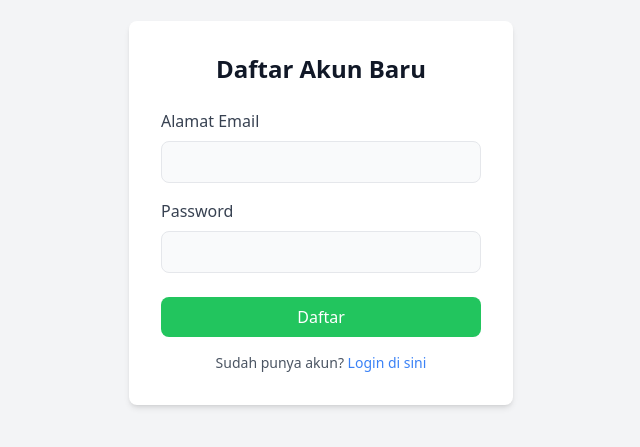
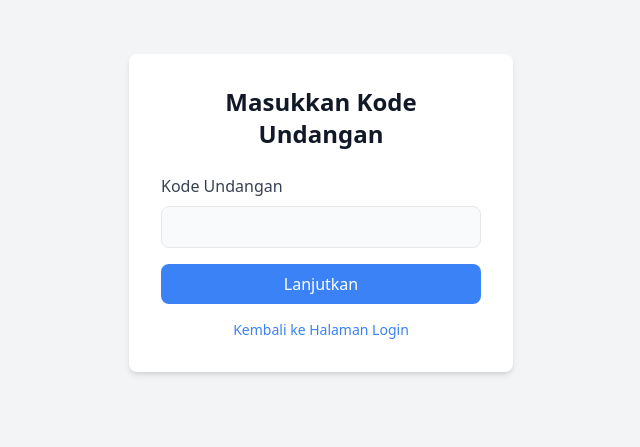
Before and after one commit to kangrianai89/CATATAN-KANG-RIAN, a React (Vite) app: page /register in a window 1280 px wide. Shown: the part 187-634 px from the top of the page, without its empty margins (319-959 px from the left). Built offline with nearby package versions, Linux system fonts and the light colour scheme; no server answers.

Commit message:
fitur: proteksi halaman registrasi dengan kode undangan

```diff
--- a/src/pages/LoginPage.jsx
+++ b/src/pages/LoginPage.jsx
@@ -28,7 +28,7 @@ function LoginPage() {
   return (
     <div className="flex items-center justify-center min-h-screen bg-gray-100 dark:bg-gray-900">
       <div className="p-8 bg-white dark:bg-gray-800 rounded-lg shadow-md w-full max-w-sm">
-        <h2 className="text-2xl font-bold mb-6 text-center text-gray-900 dark:text-white">Login ke DevStudy Hub</h2>
+        <h2 className="text-2xl font-bold mb-6 text-center text-gray-900 dark:text-white">Login ke CATATAN KANG RIAN</h2>
         <form onSubmit={handleLogin}>
           <div className="mb-4">
             <label className="block text-gray-700 dark:text-gray-300 mb-2" htmlFor="email">Alamat Email</label>
@@ -55,12 +55,16 @@ function LoginPage() {
             {loading ? 'Logging in...' : 'Login'}
           </button>
         </form>
-        <p className="text-center text-gray-600 dark:text-gray-400 text-sm mt-4">
+
+        {/* Link pendaftaran dinonaktifkan dengan cara dikomentari */}
+        {/* <p className="text-center text-gray-600 dark:text-gray-400 text-sm mt-4">
           Belum punya akun?{' '}
           <Link to="/register" className="text-blue-500 hover:underline">
             Daftar di sini
           </Link>
         </p>
+        */}
+
       </div>
     </div>
   );
--- a/src/pages/RegisterPage.jsx
+++ b/src/pages/RegisterPage.jsx
@@ -3,10 +3,30 @@ import { supabase } from '../supabaseClient';
 import { Link } from 'react-router-dom';
 
 function RegisterPage() {
+  // State untuk verifikasi kode undangan
+  const [isVerified, setIsVerified] = useState(false);
+  const [inviteCode, setInviteCode] = useState('');
+  const [verificationError, setVerificationError] = useState('');
+
+  // State untuk form registrasi
   const [email, setEmail] = useState('');
   const [password, setPassword] = useState('');
   const [loading, setLoading] = useState(false);
 
+  // Fungsi untuk mengecek kode undangan
+  const handleCodeCheck = (e) => {
+    e.preventDefault();
+
+    // Bandingkan kode yang diinput dengan kode dari file .env.local
+    if (inviteCode === import.meta.env.VITE_REGISTRATION_CODE) {
+      setIsVerified(true);
+      setVerificationError(''); // Hapus pesan error jika berhasil
+    } else {
+      setVerificationError('Kode Undangan salah. Silakan coba lagi.');
+    }
+  };
+
+  // Fungsi untuk mendaftar setelah kode terverifikasi
   const handleRegister = async (e) => {
     e.preventDefault();
     setLoading(true);
@@ -27,6 +47,35 @@ function RegisterPage() {
   return (
     <div className="flex items-center justify-center min-h-screen bg-gray-100 dark:bg-gray-900">
       <div className="p-8 bg-white dark:bg-gray-800 rounded-lg shadow-md w-full max-w-sm">
+
+        {!isVerified ? (
+          // --- TAMPILAN 1: FORM KODE UNDANGAN ---
+          <div>
+            <h2 className="text-2xl font-bold mb-6 text-center text-gray-900 dark:text-white">Masukkan Kode Undangan</h2>
+            <form onSubmit={handleCodeCheck}>
+              <div className="mb-4">
+                <label className="block text-gray-700 dark:text-gray-300 mb-2" htmlFor="invite-code">Kode Undangan</label>
+                <input
+                  type="password" // tipe password agar kode tidak terlihat saat diketik
+                  id="invite-code"
+                  className="w-full px-3 py-2 border rounded-lg bg-gray-50 dark:bg-gray-700 dark:text-white dark:border-gray-600 focus:outline-none focus:ring-2 focus:ring-blue-500"
+                  value={inviteCode}
+                  onChange={(e) => setInviteCode(e.target.value)}
+                  required
+                />
+              </div>
+              {verificationError && <p className="text-red-500 text-sm mb-4">{verificationError}</p>}
+              <button
+                type="submit"
+                className="w-full bg-blue-500 text-white py-2 rounded-lg hover:bg-blue-600 transition-colors"
+              >
+                Lanjutkan
+              </button>
+            </form>
+          </div>
+        ) : (
+          // --- TAMPILAN 2: FORM REGISTRASI (JIKA KODE BENAR) ---
+          <div>
             <h2 className="text-2xl font-bold mb-6 text-center text-gray-900 dark:text-white">Daftar Akun Baru</h2>
             <form onSubmit={handleRegister}>
               <div className="mb-4">
@@ -54,12 +103,15 @@ function RegisterPage() {
                 {loading ? 'Mendaftarkan...' : 'Daftar'}
               </button>
             </form>
+          </div>
+        )}
+
         <p className="text-center text-gray-600 dark:text-gray-400 text-sm mt-4">
-          Sudah punya akun?{' '}
           <Link to="/" className="text-blue-500 hover:underline">
-            Login di sini
+            Kembali ke Halaman Login
           </Link>
         </p>
+
       </div>
     </div>
   );
```
Lines whose indentation alone changed are shown as unchanged.
